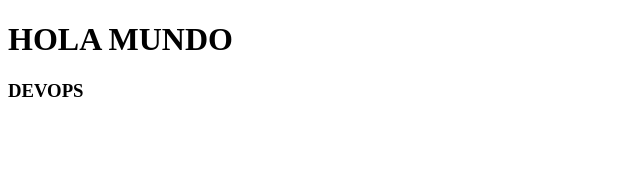
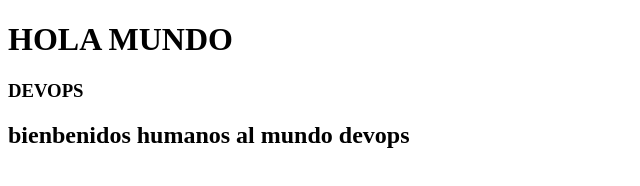
Before and after one commit to Luisantonio10003/git_lab02, a plain HTML site: page index.html in a window 1280 px wide. Shown: the whole page, without its empty margins (0-640 px from the left). Drawn offline with Linux system fonts and the light colour scheme.

Commit message:
Se agrego una nueva etiqueta h2

```diff
--- a/index.html
+++ b/index.html
@@ -8,5 +8,6 @@
 <body>
     <h1>HOLA MUNDO</h1>
     <h3>DEVOPS </h3>
+    <h2>bienbenidos humanos al mundo devops</h2>
 </body>
 </html>
```
